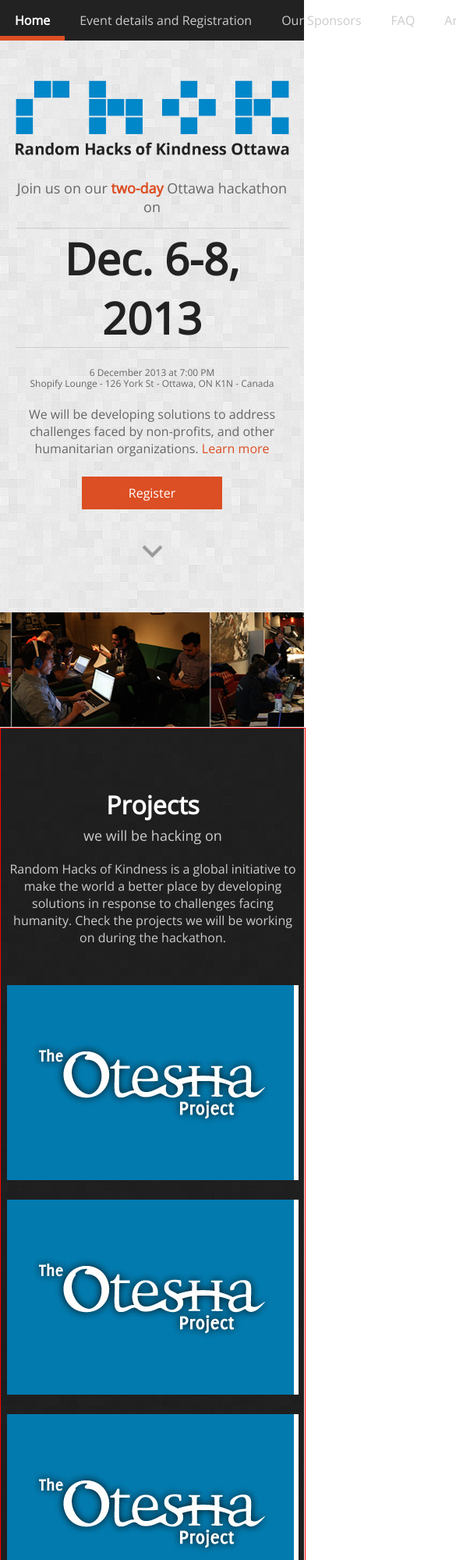
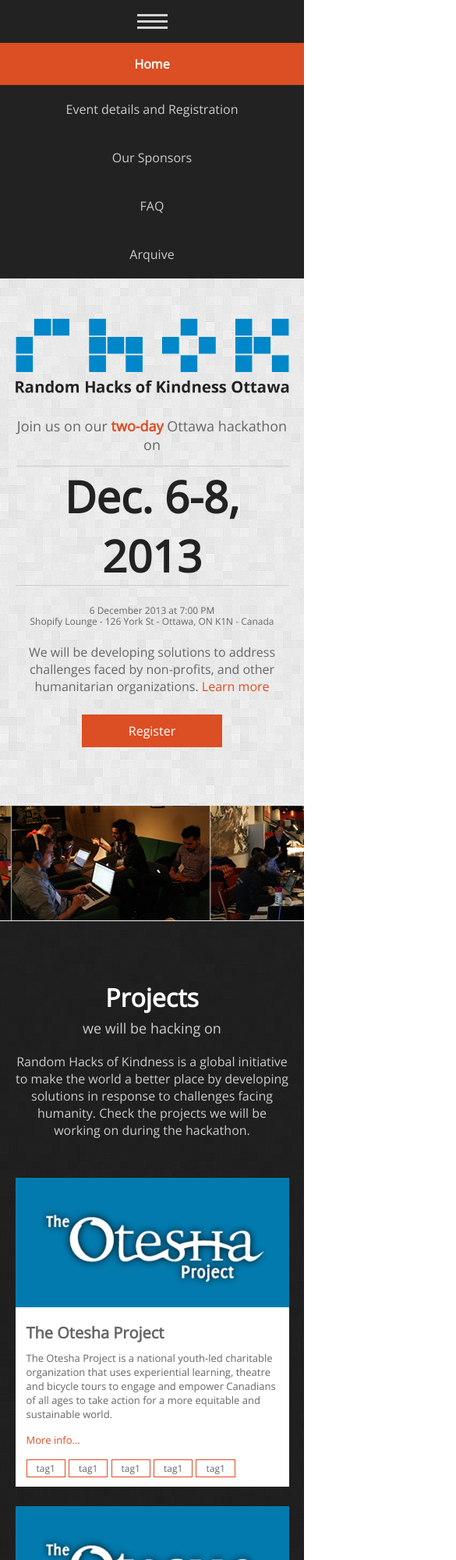
Before and after one commit to dreds-10/Final-RHKO, a plain HTML site: page index.html in a window 390 px wide. Shown: the top 2000 px of the page at 78% size, 585 px wide, since content can reach past the window. Drawn offline with nearby package versions, Linux system fonts and the light colour scheme.

Commit message:
Responsive Menu

```diff
--- a/index.html
+++ b/index.html
@@ -37,8 +37,9 @@
 
 
     <header class="header">
-    	<nav class="main-nav">
-        	<ul>
+    	<div class="toggle-menu"></div>
+        <nav class="main-nav">
+            <ul>
             	<li class="active">Home</li>
                 <li>Event details and Registration</li>
                 <li>Our Sponsors</li>
@@ -111,7 +112,12 @@
             <div class="project-wrap">
             	<a href="#">
                     <div class="proj-img">
-                    	<img src="img/project1.jpg">
+                    	<span data-picture data-alt="logo">
+                            <span data-src="img/project1.jpg" data-media="(max-width: 3000px)"></span>
+                            <span data-src="img/project1-mob.jpg" data-media="(max-width: 650px)"></span>
+                            <noscript><img src="img/project1.jpg"></noscript>
+                        </span>
+
                         <div class="mask">View Project</div>
                     </div>
                 </a>
@@ -136,7 +142,11 @@
             <div class="project-wrap">
             	<a href="#">
                     <div class="proj-img">
-                    	<img src="img/project1.jpg">
+                    	<span data-picture data-alt="logo">
+                            <span data-src="img/project1.jpg" data-media="(max-width: 3000px)"></span>
+                            <span data-src="img/project1-mob.jpg" data-media="(max-width: 650px)"></span>
+                            <noscript><img src="img/project1.jpg"></noscript>
+                        </span>
                         <div class="mask">View Project</div>
                     </div>
                 </a>
@@ -161,7 +171,11 @@
             <div class="project-wrap">
             	<a href="#">
                     <div class="proj-img">
-                    	<img src="img/project1.jpg">
+                    	<span data-picture data-alt="logo">
+                            <span data-src="img/project1.jpg" data-media="(max-width: 3000px)"></span>
+                            <span data-src="img/project1-mob.jpg" data-media="(max-width: 650px)"></span>
+                            <noscript><img src="img/project1.jpg"></noscript>
+                        </span>
                         <div class="mask">View Project</div>
                     </div>
                 </a>
--- a/js/my-script.js
+++ b/js/my-script.js
@@ -28,6 +28,10 @@ $(document).ready(function() { //when dom is ready
     }).resize();
 
 
+	$(".toggle-menu").click(function(){
+		$(this).toggleClass("toggle-active");
+	});
+
 
 
 
--- a/scss/header.scss
+++ b/scss/header.scss
@@ -29,3 +29,26 @@
 		}
 	}
 }
+
+.toggle-menu{
+	width:60px;
+	margin: 0 auto;
+	height:55px;
+	display:none;
+	background-image:url(../img/toggle.png);
+	background-position:center bottom;
+	cursor:pointer;
+
+	@include transition;
+}
+
+.toggle-active{
+	background-position:center top;
+}
+
+
+
+.main-nav.active{
+	display:block;
+	width:100%;
+}
--- a/scss/main.scss
+++ b/scss/main.scss
@@ -54,7 +54,6 @@ span.bold{font-weight:bold;}
 	width:96%;
 	padding: 50px 2%;
 	margin: 0 auto;
-	border:1px solid red;
 }
 .sec-head{
 	text-align:center;
@@ -182,6 +181,73 @@ REPONSIVE DESIGN
 
 
 
+@media screen and (max-width: 650px){
+
+	.arrow{display:none;}
+
+	.project-wrap{
+		height:auto;
+	}
+
+	.proj-description{
+		width:92%;
+		height:auto;
+		margin-left:0;
+		padding:4%;
+	}
+	.proj-img {
+		height:auto;
+		width:100%;
+		background:none;
+		float:none;
+		img{
+			width:100%;
+		}
+		.mask{
+			line-height:330px;
+		}
+	}
+
+
+	.wrapper{
+		padding:50px 5%;
+		width:90%;
+	}
+
+	.toggle-menu{
+		display:block;
+	}
+
+	.header{
+		min-height:55px;
+		.main-nav{
+
+		overflow:hidden;
+		width:100%;
+
+		ul{
+			li{
+				float:none;
+				width:100%;
+				text-align:center;
+				padding:20px 0;
+				border-bottom:$dark-grey;
+			   }
+			 li.active, li:hover{
+				padding:16px 0;
+				border-bottom:none;
+				background:$orange;
+			}
+		   }
+	   }
+	}
+
+
+
+
+
+}
+
 
 
 
@@ -195,10 +261,10 @@ REPONSIVE DESIGN
 
 
 .slideInDown{
-	-moz-animation:slideInDown 0.5s cubic-bezier(0,.76,.13,1);
-	-webkit-animation:slideInDown 0.5s cubic-bezier(0,.76,.13,1);
-	animation:slideInDown 0.5s cubic-bezier(0,.76,.13,1);
-	o-animation:slideInDown 0.5s cubic-bezier(0,.76,.13,1);
+	-moz-animation:slideInDown 0.7s cubic-bezier(0,.76,.13,1);
+	-webkit-animation:slideInDown 0.7s cubic-bezier(0,.76,.13,1);
+	animation:slideInDown 0.7s cubic-bezier(0,.76,.13,1);
+	o-animation:slideInDown 0.7s cubic-bezier(0,.76,.13,1);
 }
 
 @-webkit-keyframes slideInDown {
@@ -237,10 +303,10 @@ REPONSIVE DESIGN
 
 /*SLIDE UP*/
 .slideInUp{
-	-moz-animation:slideInUp 0.5s cubic-bezier(0,.76,.13,1);
-	-webkit-animation:slideInUp 0.5s cubic-bezier(0,.76,.13,1);
-	animation:slideInUp 0.5s cubic-bezier(0,.76,.13,1);
-	o-animation:slideInUp 0.5s cubic-bezier(0,.76,.13,1);
+	-moz-animation:slideInUp 0.7s cubic-bezier(0,.76,.13,1);
+	-webkit-animation:slideInUp 0.7s cubic-bezier(0,.76,.13,1);
+	animation:slideInUp 0.7s cubic-bezier(0,.76,.13,1);
+	o-animation:slideInUp 0.7s cubic-bezier(0,.76,.13,1);
 }
 
 @-webkit-keyframes slideInUp {
```
Also changed, not shown: css/main.css, img/project1-mob.jpg (added), img/toggle.png (added). Lines whose indentation alone changed are shown as unchanged.
